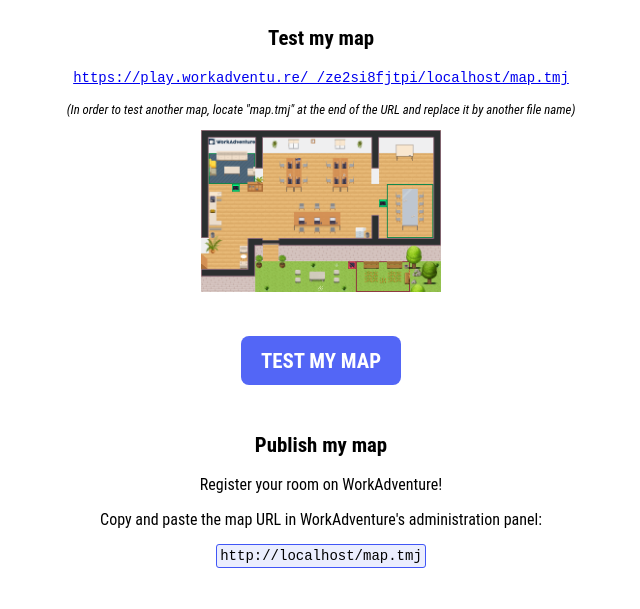
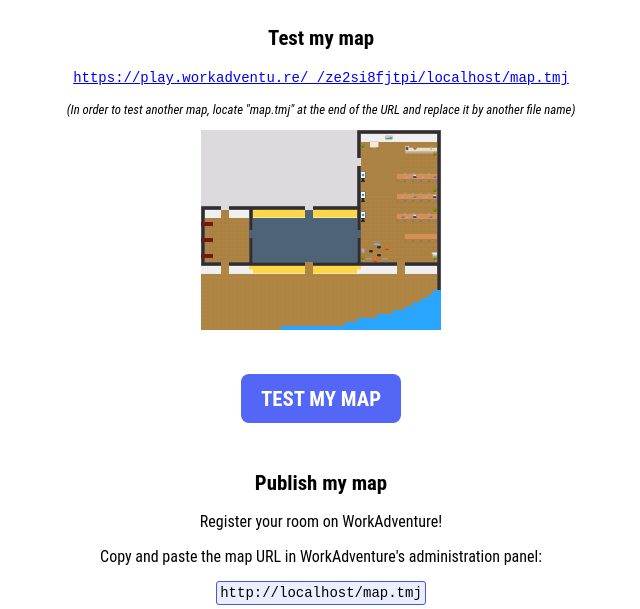
Before and after one commit to LeonardGr/super-duper, a plain HTML site: page index.html in a window 1280 px wide. Shown: the part 117-726 px from the top of the page, without its empty margins (319-959 px from the left). Drawn offline with Linux system fonts and the light colour scheme.

Commit message:
Deploying to gh-pages from master @ aa31eab7225c250694e8d8341c9f59ec736f4a82 🚀

```diff
--- a/index.html
+++ b/index.html
@@ -151,7 +151,7 @@
                 <h2>Test my map</h2>
                 <p><a id="testMapURL" href="#" class="url"></a></p>
                 <p class="tips">(In order to test another map, locate "map.tmj" at the end of the URL and replace it by another file name)</p>
-                <img src="./assets/map-7f74ee09.png" alt="Map thumbnail" class="map">
+                <img src="./assets/map-f27c90cd.png" alt="Map thumbnail" class="map">
                 <p><a id="testMapBtnURL" href="#" class="button">Test my map</a></p>
             </section>
 
```
Also changed, not shown: assets/map-7f74ee09.png (deleted), assets/map-f27c90cd.png (added), conference-chunk-1-b1eafd34.png (renamed from conference-chunk-1-16147e2f.png), map-chunk-1-17403d75.png (deleted), map-chunk-1-a175936b.png (added), map.png, 2 other files.
